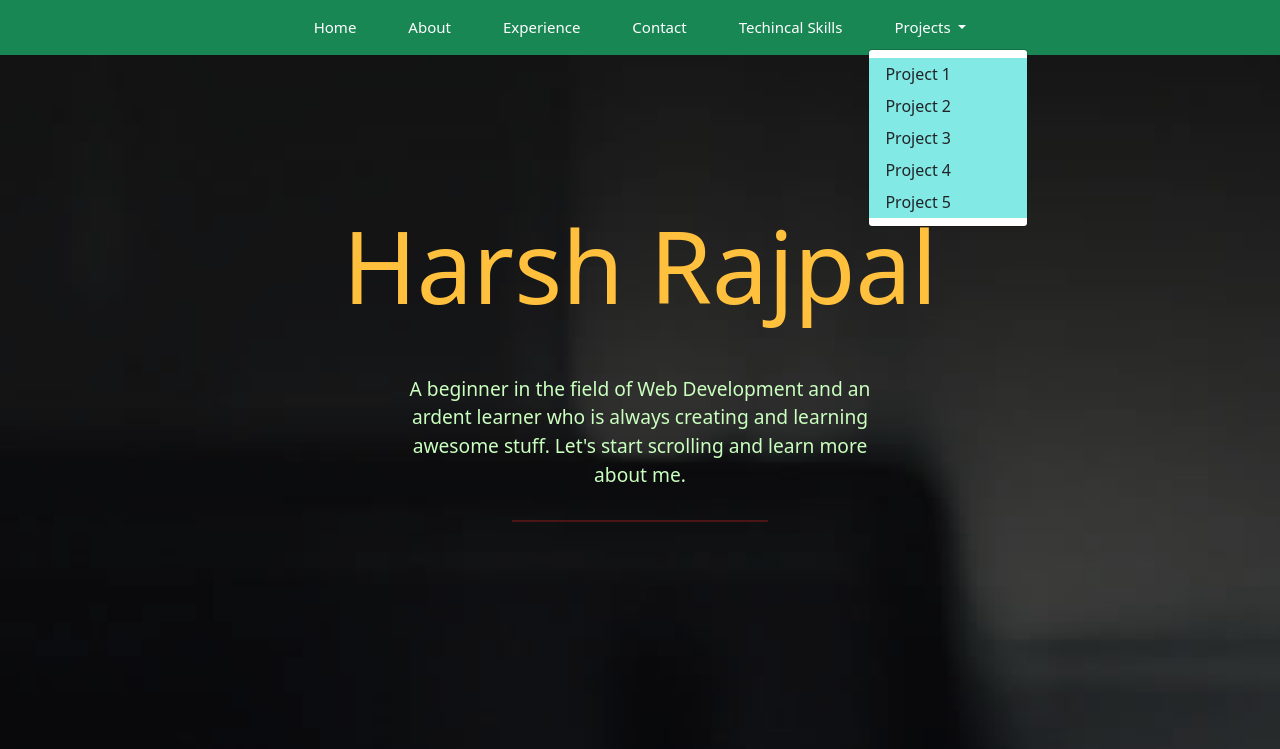
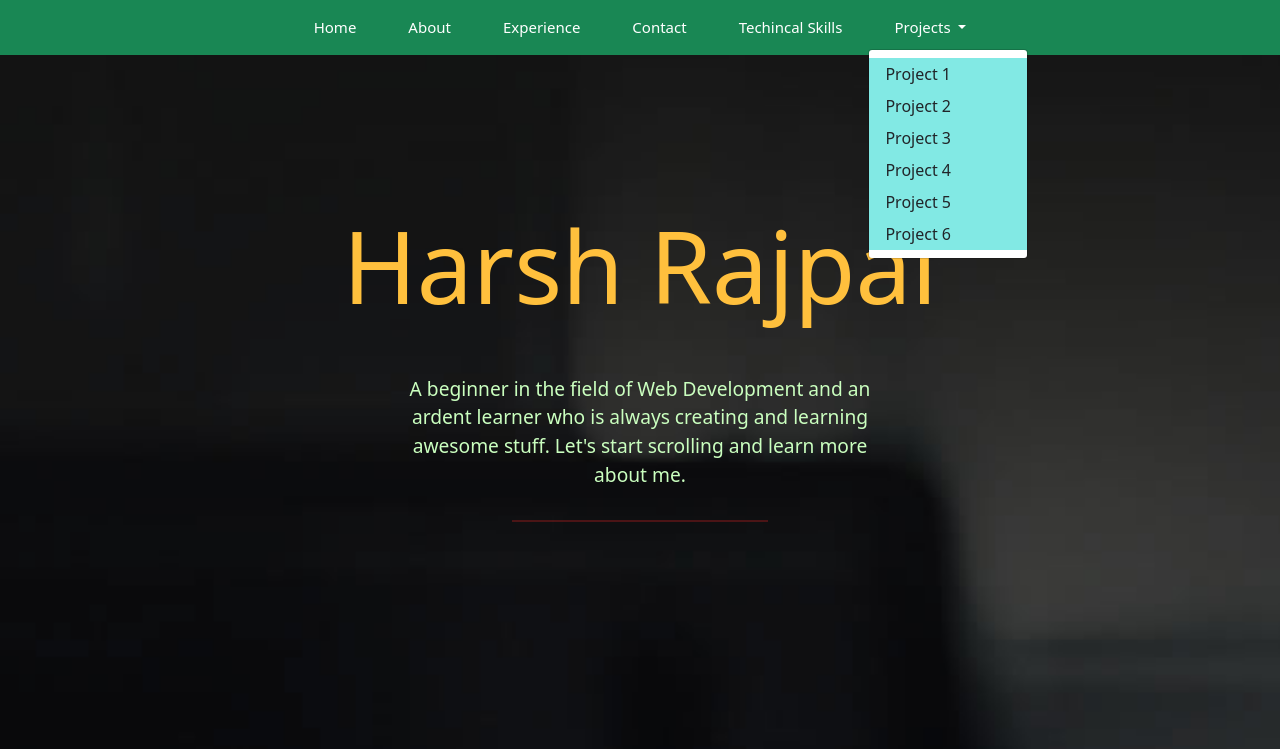
Before and after one commit to harsh-rajpal/Task-5, a plain HTML site: page index.html in a window 1280 px wide. Both pictures are taken after a click on the button "Projects". Shown: the top 749 px of the page. Drawn offline with nearby package versions, Linux system fonts and the light colour scheme.

Commit message:
Update index.html

```diff
--- a/index.html
+++ b/index.html
@@ -55,6 +55,8 @@
                                 <li><a class="dropdown-item" href="https://adg-task-1.netlify.app/" target="_blank">Project 3</a></li>
                                 <li><a class="dropdown-item" href="https://harsh-rajpal-task2.netlify.app/" target="_blank">Project 4</a></li>
                                 <li><a class="dropdown-item" href="https://harsh-task2.netlify.app/" target="_blank">Project 5</a></li>
+
+                                <li><a class="dropdown-item" href="https://harsh-rajpal.github.io/ADG-LINKTREE-WEBSITE/" target="_blank">Project 6</a></li>
 
                             </ul>
                         </li>
```
